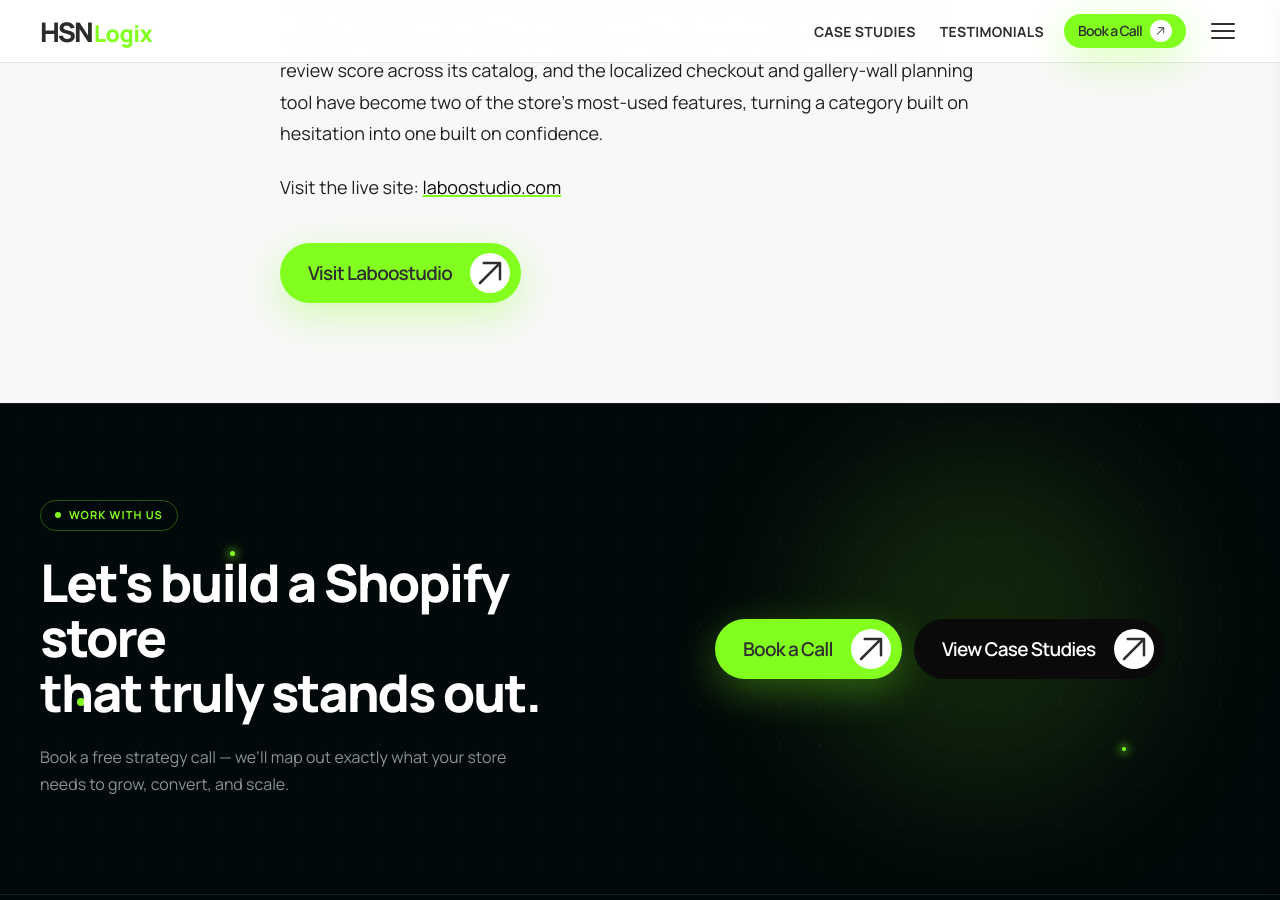
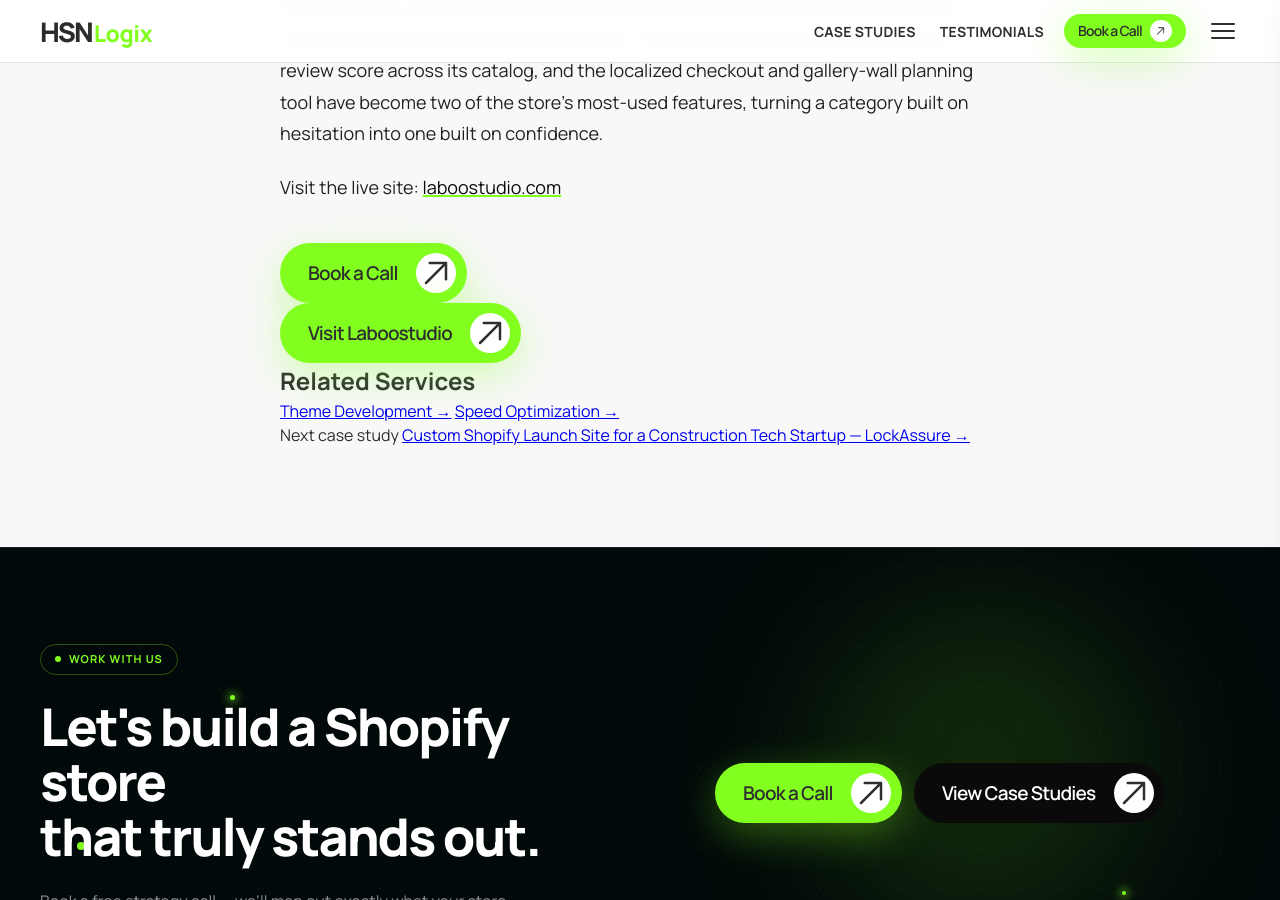
Before and after one commit to gr8ahmad/hsnlogix, a Jekyll site: the page built from _case_studies/laboostudio.md, in a window 1280 px wide and 900 px high, scrolled down 2176 px. Built offline with Jekyll 4.4.1, drawn with Linux system fonts in a browser that asks for light colours; a script that is not in the unit is left out.

Commit message:
Case study layout: Book a Call primary CTA, related services, next case study nav
- Make Book a Call (Cal.com trigger) the primary CTA on all case study pages;
  demote 'Visit [Client]' to a secondary button (only shown when url_live is set)
- Add Related Services block to layout, driven by per-page related_services front matter
- Add Next Case Study navigation block, driven by per-page next_case_study front matter
- Wire up related_services and next_case_study on all 4 case studies:
    laboostudio  → Theme Development, Speed Optimization → next: lockassure
    lockassure   → Theme Development, App Integration    → next: mave
    mave         → Theme Development, App Integration    → next: wholenights
    wholenights  → B2B Wholesale, App Integration        → next: laboostudio
- Fix case-studies/index.html meta description: remove incorrect "platform migrations"
  (none of the 4 case studies involve a platform migration)

Co-Authored-By: Claude Sonnet 4.6 <noreply@anthropic.com>
Claude-Session: https://claude.ai/code/session_015dfU2K8V8wNbXDRK3bceSx

```diff
--- a/_case_studies/laboostudio.md
+++ b/_case_studies/laboostudio.md
@@ -11,6 +11,14 @@ image: /laboostudio.webp
 image_alt: "Laboostudio Shopify homepage: 'Shop Modern, Timeless Japanese Wall Art' hero with framed wall art in a styled room and a Kusama prints row"
 url_live: https://laboostudio.com
 excerpt: "A fast-loading, conversion-focused storefront built to let premium wall art do the selling."
+related_services:
+  - title: "Theme Development"
+    url: /services/theme-development/
+  - title: "Speed Optimization"
+    url: /services/speed-optimization/
+next_case_study:
+  title: "Custom Shopify Launch Site for a Construction Tech Startup — LockAssure"
+  url: /case-studies/lockassure/
 results: "Localized checkout in 40+ currencies for a global customer base, a size-comparison and gallery-wall planning tool that lets shoppers preview scale before buying, and a 4.9+/5 average review score across the catalog."
 ---
 
--- a/_layouts/case-study.html
+++ b/_layouts/case-study.html
@@ -56,9 +56,19 @@ layout: default
     {{ content }}
   </div>
 
-  {% if page.url_live %}
   <div class="case-study-cta">
-    <a href="{{ page.url_live }}" target="_blank" rel="noopener" class="cta-button">
+    <a href="https://cal.com/hsnlogix" data-cal-link="hsnlogix" data-cal-config='{"layout":"month_view"}' rel="noopener" class="cta-button">
+      <div class="button-text">
+        <p>Book a Call</p>
+      </div>
+      <div class="button-icon">
+        <svg xmlns="http://www.w3.org/2000/svg" viewBox="0 0 256 256">
+          <path d="M200,64V168a8,8,0,0,1-16,0V83.31L69.66,197.66a8,8,0,0,1-11.32-11.32L172.69,72H88a8,8,0,0,1,0-16H192A8,8,0,0,1,200,64Z"></path>
+        </svg>
+      </div>
+    </a>
+    {% if page.url_live %}
+    <a href="{{ page.url_live }}" target="_blank" rel="noopener" class="cta-button cta-button--secondary">
       <div class="button-text">
         <p>Visit {{ page.client }}</p>
       </div>
@@ -68,6 +78,25 @@ layout: default
         </svg>
       </div>
     </a>
+    {% endif %}
+  </div>
+
+  {% if page.related_services %}
+  <div class="case-study-related-services">
+    <h2 class="case-study-related-title">Related Services</h2>
+    <div class="case-study-related-links">
+      {% for service in page.related_services %}
+      <a href="{{ service.url | relative_url }}" class="case-study-related-link">{{ service.title }} &rarr;</a>
+      {% endfor %}
+    </div>
   </div>
   {% endif %}
+
+  {% if page.next_case_study %}
+  <div class="case-study-next">
+    <span class="case-study-next-label">Next case study</span>
+    <a href="{{ page.next_case_study.url | relative_url }}" class="case-study-next-link">{{ page.next_case_study.title }} &rarr;</a>
+  </div>
+  {% endif %}
+
 </article>
--- a/case-studies/index.html
+++ b/case-studies/index.html
@@ -1,7 +1,7 @@
 ---
 layout: default
 title: Case Studies
-description: "Real Shopify projects delivered for D2C brands — custom builds, platform migrations, and B2B storefronts."
+description: "Real Shopify projects delivered for D2C brands — custom builds, B2B storefronts, and conversion-focused theme development."
 permalink: /case-studies/
 date: 2026-09-29
 ---
```
Also changed, not shown: _case_studies/lockassure.md (+8 -0 lines), _case_studies/mave.md (+8 -0 lines), _case_studies/wholenights.md (+8 -0 lines).
